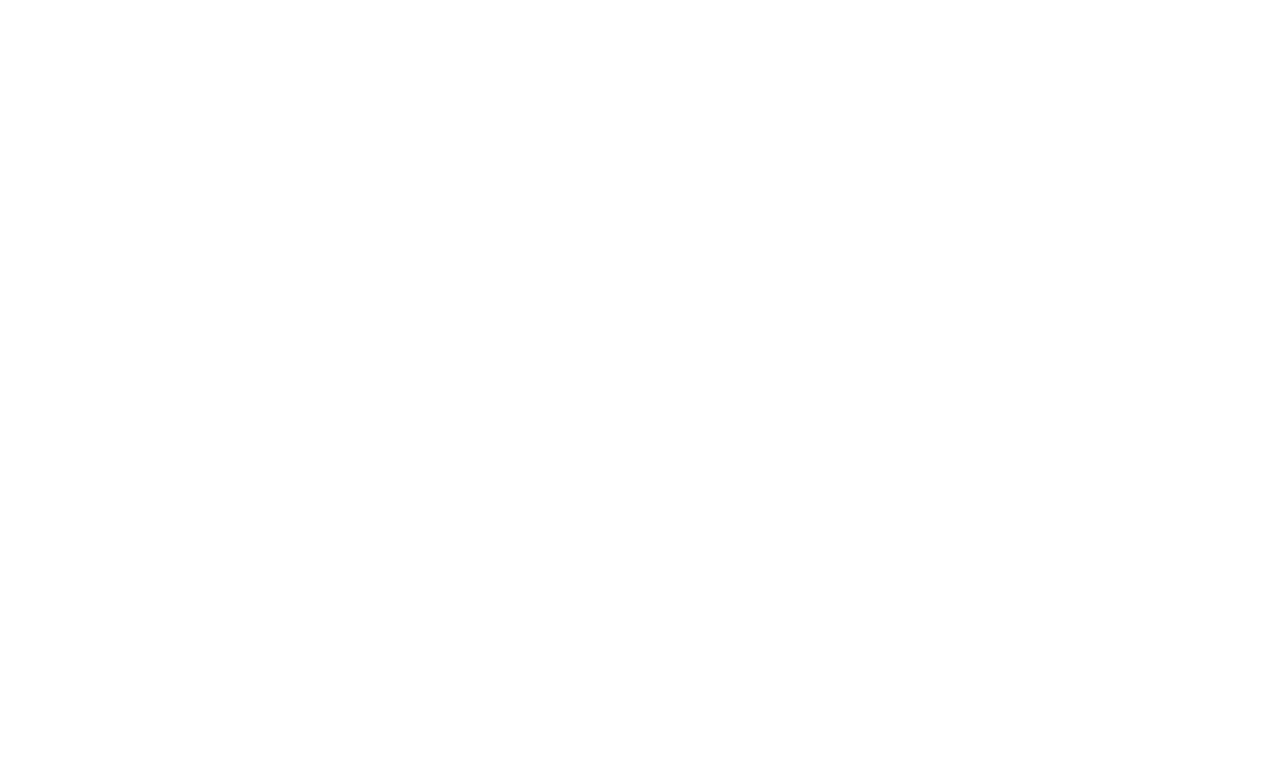
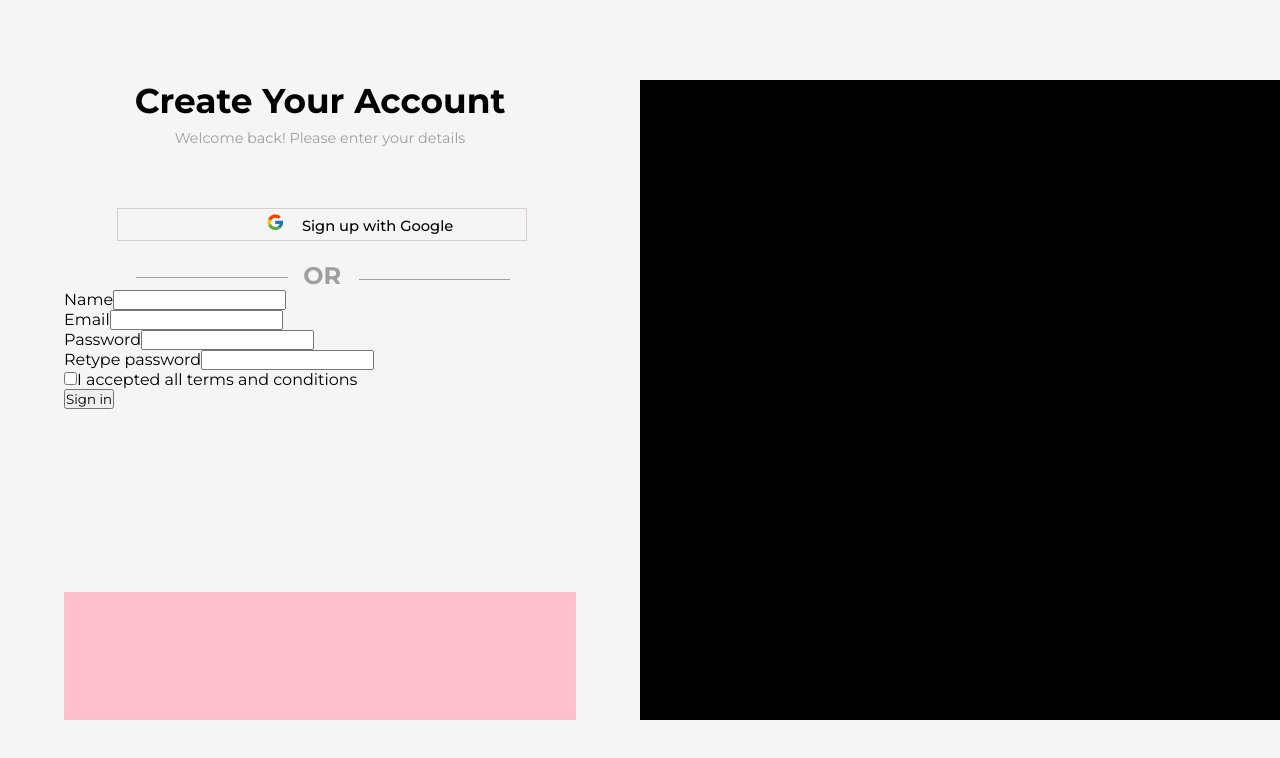
Before and after one commit to DevKay22/FillQuickPay, a React (Vite) app: page / in a window 1280 px wide. Shown: the top 758 px of the page. Built offline with nearby package versions, Linux system fonts and the light colour scheme.

Commit message:
top  done

```diff
--- a/src/App.jsx
+++ b/src/App.jsx
@@ -1,9 +1,10 @@
+import Signup from "./Signup"
 
 
 const App = () => {
   return (
     <div>
-
+      <Signup />
     </div>
   )
 }
--- /dev/null
+++ b/src/Signup.jsx
@@ -0,0 +1,68 @@
+import { FcGoogle } from "react-icons/fc";
+const Signup = () => {
+  return (
+    <div>
+        <div className="sign">
+        <div className="signup">
+            <div className="top">
+                <h1>Create Your Account</h1>
+                <p>Welcome back! Please enter your details</p>
+
+            </div>
+
+
+
+            <div className="middle">
+                <button>
+                <span className="fc"><FcGoogle /></span>
+                <span className="btntext">Sign up with Google</span>
+                </button>
+
+                <div className="space">
+                    <div className="hr"></div>
+                    <h2>OR</h2>
+                    <div className="hr1"></div>
+                </div>
+
+                <div>
+                    <label htmlFor="name"> Name</label>
+                    <input type="text" name="" id="" />
+                </div>
+
+                <div>
+                    <label htmlFor="email">Email</label>
+                    <input type="email" name="" id="" />
+                </div>
+
+                <div>
+                    <label htmlFor="password">Password</label>
+                    <input type="password" name="" id="" />
+                </div>
+
+                <div>
+                    <label htmlFor="password">Retype password</label>
+                    <input type="password" name="" id="" />
+                </div>
+
+                <div>
+                    <input type="checkbox" name="" id="" />
+                    <label htmlFor="">I accepted all terms and conditions</label>
+                </div>
+
+                <div>
+                    <button type="submit">Sign in</button>
+                </div>
+
+            </div>
+            <div className="bottom">
+
+            </div>
+        </div>
+        <div className="banner"></div>
+    </div>
+    </div>
+
+  )
+}
+
+export default Signup
--- a/src/index.css
+++ b/src/index.css
@@ -0,0 +1,128 @@
+@import url('https://fonts.googleapis.com/css2?family=Lora:ital,wght@0,400..700;1,400..700&family=Montserrat:ital,wght@0,100..900;1,100..900&display=swap');
+
+*{
+  padding: 0;
+  margin: 0;
+  box-sizing: border-box;
+  font-family: "Montserrat", sans-serif;
+}
+
+.sign{
+  display: flex;
+  align-items: center;
+  justify-content: space-evenly;
+  height: 100vh;
+  background-color: #f5f5f5;
+  flex-wrap: wrap-reverse;
+  background-position: fixed;
+
+}
+
+.signup{
+
+  width: 40%;
+  height: 80%;
+  display: flex;
+  flex-direction: column;
+  margin: auto;
+
+}
+
+.banner{
+  background-color: black;
+  width: 50%;
+  height: 80%;
+
+}
+
+.top{
+  flex: 1;
+  /* background-color: blue; */
+}
+
+.top>h1{
+  text-align: center;
+  font-size: 2.15em;
+  margin-bottom: 0.2em;
+
+}
+
+.top>p{
+  text-align: center;
+  color: rgb(160, 159, 159);
+  font-size: 0.9em;
+  font-weight: 400;
+  margin-top: 0.5em;
+}
+
+.middle{
+  flex: 3;
+  /* background-color: purple; */
+}
+
+.bottom{
+  flex: 1;
+  background-color: pink;
+}
+
+.middle>button{
+  width: 80%;
+  height: 2.5em;
+  background-color: transparent;
+  border:  solid 0.1em rgb(213, 207, 207);
+  margin-left: 4em;
+  align-items: center;
+
+}
+
+.fc{
+font-size: 1.4em;
+margin-left: 4em;
+padding-top: 0.5em;
+
+}
+
+.btntext{
+  font-size: 1.1em;
+  margin-left: 1.2em;
+  font-weight: 500;
+
+
+}
+
+.space{
+  display: flex;
+  margin-right: 4.1em;
+  margin-top: 1.2em;
+}
+
+.space>.hr{
+  width: 7em ;
+  border: solid 0.1em rgb(160, 159, 159);
+  border-top: 0;
+  border-right: 0;
+  border-left: 0;
+  margin-left: 5em;
+  height: 1.2em;
+  width: 100% ;
+  margin-right: 1.1em;
+
+  font-size: 0.9em;
+  font-weight: 400;
+}
+
+.space>.hr1{
+  width: 7em ;
+  border: solid 0.1em rgb(160, 159, 159);
+  border-top: 0;
+  border-right: 0;
+  border-left: 0;
+  width: 100% ;
+  height: 1.2em;
+  margin-left: 1.1em;
+
+}
+
+.space>h2{
+  color: rgb(160, 159, 159)
+}
```
